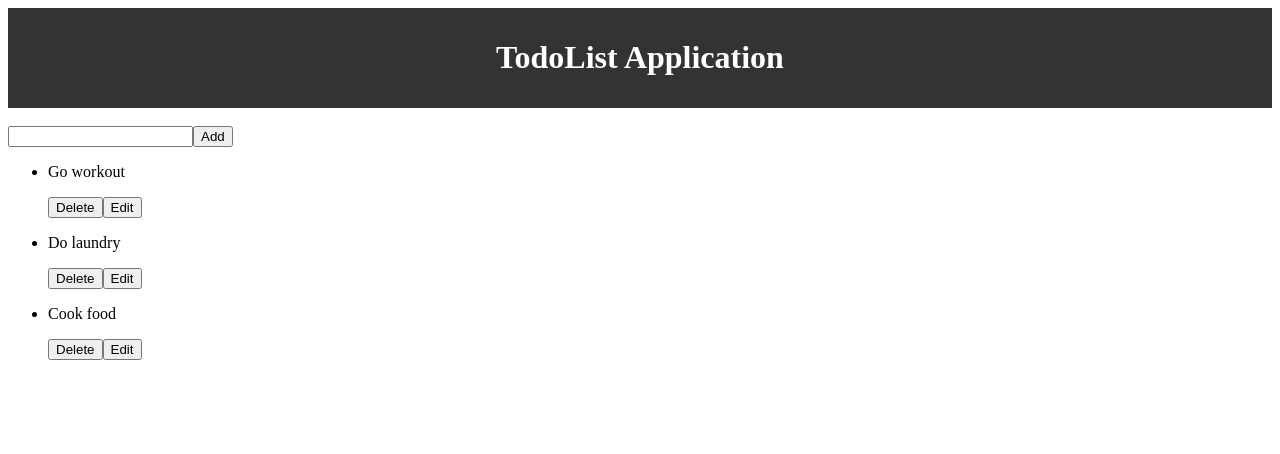
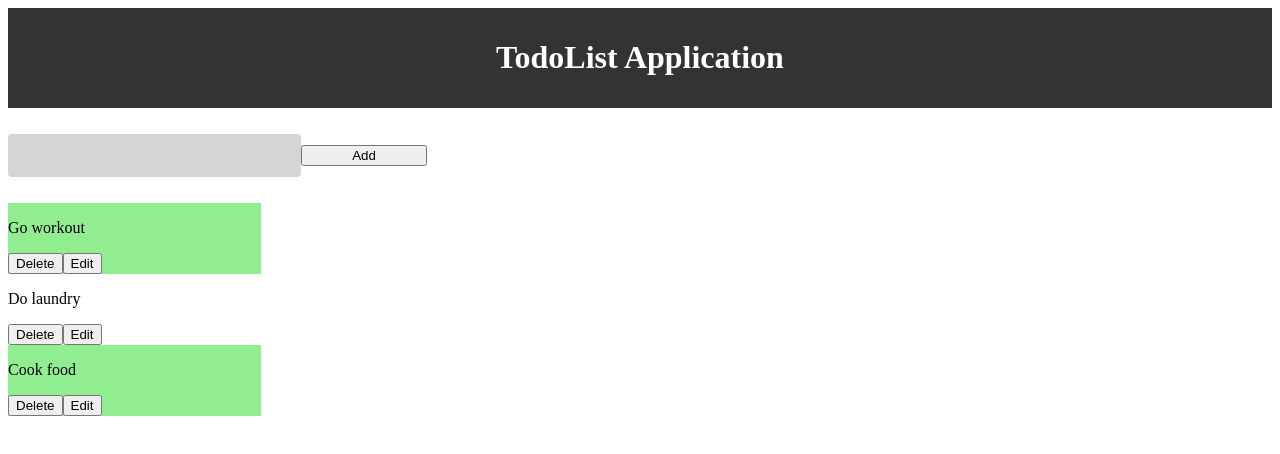
Before and after one commit to Anurag96/Vue_practice_todo, a Vue app: page / in a window 1280 px wide. Shown: the top 454 px of the page. Built offline with nearby package versions, Linux system fonts and the light colour scheme; what vue-uuid would draw is missing.

Commit message:
Added table and design

```diff
--- a/src/components/AddTodo.vue
+++ b/src/components/AddTodo.vue
@@ -2,7 +2,7 @@
   <div>
     <br />
     <form @submit.prevent="addTodo">
-      <input type="text" v-model="title" name="title" />
+      <input type="text" required v-model="title" name="title" />
       <button v-if="id==''" type="submit">Add</button>
       <button v-if="id!=''" type="submit">update</button>
     </form>
@@ -21,6 +21,7 @@ export default {
   data() {
     return {
       title: "",
+      isValidate: true,
       id: "",
       todos: [
         {
@@ -63,15 +64,39 @@ export default {
       this.id = "";
     },
     deleteTodo(todoId) {
+ this.todos = this.todos.filter(todo => todo.id !== todoId);
       // 1 != 2
-      this.todos = this.todos.filter(todo => todo.id !== todoId);
     },
     editTodo(todo) {
       this.id = todo.id;
       this.title = todo.title;
+    },
+    checkForm(){
+      if (!this.title) {
+        this.errors.push('Title required.');
+      }
     }
   }
 };
 </script>
 <style scoped>
+button {
+  width: 10%;
+
+}
+button:hover {
+  background-color: #4CAF50; /* Green */
+  color: white;
+
+}
+input {
+  width: 20%;
+  background-color: rgb(212, 214, 213);
+  color: white;
+  padding: 14px 20px;
+  margin: 8px 0;
+  border: none;
+  border-radius: 4px;
+  cursor: pointer;
+}
 </style>
--- a/src/components/Todo.vue
+++ b/src/components/Todo.vue
@@ -24,4 +24,10 @@ export default {
   .completed {
     text-decoration: line-through;
   }
+  /* .button {border-radius: 50%;
+  } */
+  .button {
+  background-color: #4CAF50; /* Green */
+  color: white;
+}
 </style>
--- a/src/components/Todos.vue
+++ b/src/components/Todos.vue
@@ -1,10 +1,14 @@
 <template>
     <div>
-        <ul>
-      <li v-bind:key="todo.id" v-for="todo in todos">
-       <Todo v-bind:todo="todo" v-on:delete-todo="$emit('delete-todo', todo.id)" v-on:edit-todo="$emit('edit-todo', todo)"/>
-      </li>
-    </ul>
+        <br>
+    <table>
+        <tr v-bind:key="todo.id" v-for="todo in todos">
+                <Todo v-bind:todo="todo"
+                v-on:delete-todo="$emit('delete-todo', todo.id)"
+                v-on:edit-todo="$emit('edit-todo', todo)"
+                />
+        </tr>
+    </table>
     </div>
 </template>
 
@@ -18,8 +22,22 @@ export default {
         "todos"
     ]
 
+
 }
 </script>
 <style scoped>
+table {
+            border-collapse: collapse;
+            width: 20%;
+        }
 
+        th, td {
+            padding: 10px;
+        border: 1px solid black;
+        border-collapse: collapse;
+        }
+
+        tr:nth-child(odd) {
+            background-color: Lightgreen;
+        }
 </style>
--- a/src/main.js
+++ b/src/main.js
@@ -1,6 +1,7 @@
 import Vue from 'vue'
 import UUID from 'vue-uuid';
 import App from './App.vue'
+export const EventBus = new Vue();
 
 Vue.config.productionTip = false
 Vue.use(UUID)
```
Also changed, not shown: 2 other files (tests, documents, lock files or other folders).
